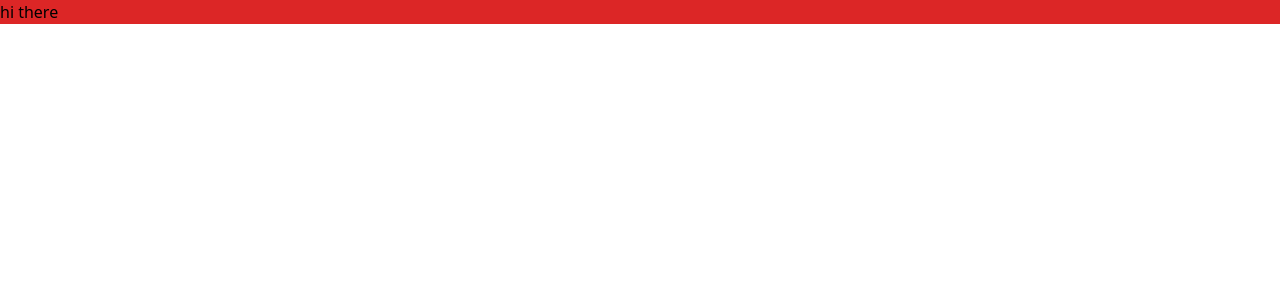
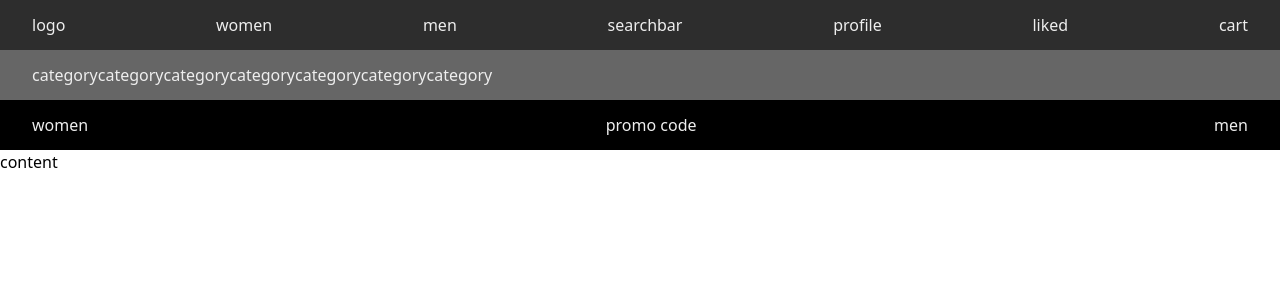
Before and after one commit to pTomovv/ecommerce-shop, a Next.js app: page / in a window 1280 px wide. Shown: the top 300 px of the page. Built offline with nearby package versions, Linux system fonts and the light colour scheme.

Commit message:
components folder added

```diff
--- /dev/null
+++ b/src/components/Navbar/Navbar.module.css
@@ -0,0 +1,53 @@
+.firstNavbarContainer{
+    display: flex;
+    justify-content: center;
+    width: 100%;
+    height: 50px;
+    background-color: #2d2d2d;
+    color: #eeeeee;
+}
+.firstNavbar{
+    display: flex;
+    justify-content: space-between;
+    align-items: center;
+    width: 100%;
+    max-width: 1366px;
+    height: 100%;
+    margin: 0 auto;
+    padding: 0 32px;
+}
+.secondNavbarContainer{
+    display: flex;
+    justify-content: center;
+    width: 100%;
+    height: 50px;
+    background-color: #666666;
+    color: #eeeeee;
+}
+.secondNavbar{
+    display: flex;
+    align-items: center;
+    width: 100%;
+    max-width: 1366px;
+    height: 100%;
+    margin: 0 auto;
+    padding: 0 32px;
+}
+.thirdNavbarContainer{
+    display: flex;
+    justify-content: center;
+    width: 100%;
+    height: 50px;
+    background-color: #000000;
+    color: #eeeeee;
+}
+.thirdNavbar{
+    display: flex;
+    justify-content: space-between;
+    align-items: center;
+    width: 100%;
+    max-width: 1366px;
+    height: 100%;
+    margin: 0 auto;
+    padding: 0 32px;
+}
--- /dev/null
+++ b/src/components/Navbar/Navbar.tsx
@@ -0,0 +1,39 @@
+import styles from "./Navbar.module.css"
+
+const Navbar = () => {
+    return (
+        <>
+            <div className={styles.firstNavbarContainer}>
+                <div className={styles.firstNavbar}>
+                    <span>logo</span>
+                    <span>women</span>
+                    <span>men</span>
+                    <span>searchbar</span>
+                    <span>profile</span>
+                    <span>liked</span>
+                    <span>cart</span>
+                </div>
+            </div>
+            <div className={styles.secondNavbarContainer}>
+                <div className={styles.secondNavbar}>
+                    <span>category</span>
+                    <span>category</span>
+                    <span>category</span>
+                    <span>category</span>
+                    <span>category</span>
+                    <span>category</span>
+                    <span>category</span>
+                </div>
+            </div>
+            <div className={styles.thirdNavbarContainer}>
+                <div className={styles.thirdNavbar}>
+                    <span>women</span>
+                    <span>promo code</span>
+                    <span>men</span>
+                </div>
+            </div>
+        </>
+    );
+}
+
+export default Navbar;
--- /dev/null
+++ b/src/components/index.tsx
@@ -0,0 +1 @@
+export {}
--- a/src/pages/index.tsx
+++ b/src/pages/index.tsx
@@ -1,14 +1,11 @@
-import Head from 'next/head'
-import Image from 'next/image'
-import { Inter } from '@next/font/google'
-import styles from '@/styles/Home.module.css'
+import Navbar from "@/components/Navbar/Navbar";
 
-const inter = Inter({ subsets: ['latin'] })
 
 export default function Home() {
   return (
     <>
-      <h1 className='bg-red-600'>hi there</h1>
+      <Navbar/>
+      <h1>content</h1>
     </>
   )
 }
--- a/tailwind.config.js
+++ b/tailwind.config.js
@@ -5,6 +5,46 @@ module.exports = {
     "./src/components/**/*.{js,ts,jsx,tsx}",
   ],
   theme: {
+    colors: {
+      'primary': '#2d2d2d',
+      'secondary': '#525050',
+      'white': '#eeeeee',
+      "black": "#000000",
+      'red': '#d01345',
+      "light-grey": "#666666",
+      "blue": "#3860be",
+      "pink": "#f799ba",
+      "light-green": "#00a85a",
+      "green": "#018849",
+      "tan": "#ffebcc"
+    },
+    screens: {
+      sm: '480px',
+      md: '768px',
+      lg: '976px',
+      xl: '1440px',
+    },
+    fontSize: {
+      sm: '12px',
+      base: '14px',
+      large: "16px",
+      xl: '18px',
+      '2xl': '20px',
+      '3xl': '24px',
+      '4xl': '30px',
+      '5xl': '36px',
+    },
+    fontWeight: {
+      hairline: 100,
+      thin: 200,
+      light: 300,
+      normal: 400,
+      medium: 500,
+      semibold: 600,
+      bold: 700,
+      extrabold: 800,
+      black: 900,
+    },
     extend: {},
   },
   plugins: [],
```
Also changed, not shown: src/components/Navbar/index.tsx (added).
